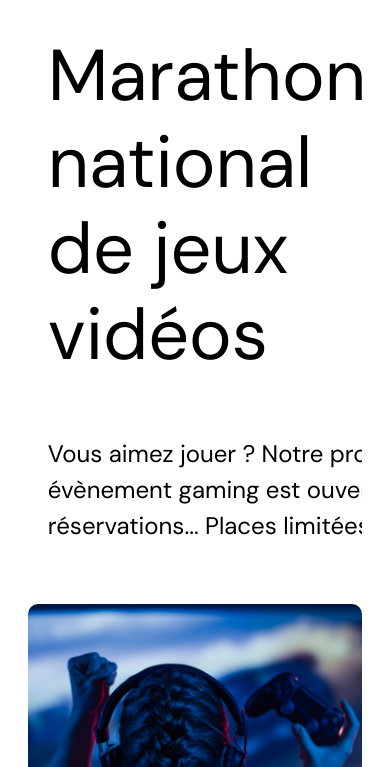
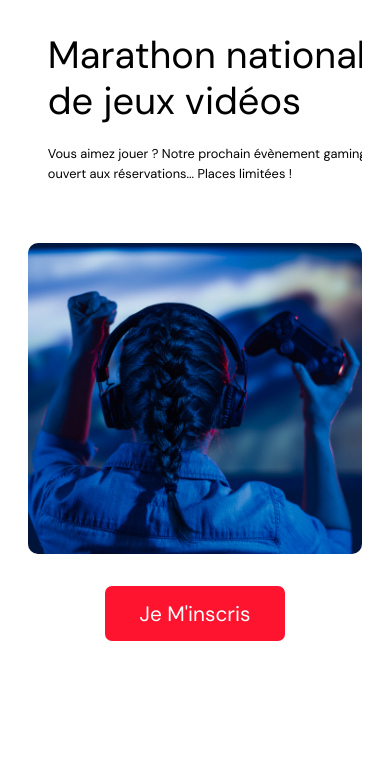
Before and after one commit to Fatoumata-art/P4GameOn, a plain HTML site: page index.html in a window 390 px wide. Shown: the part 77-844 px from the top of the page. Drawn offline with nearby package versions, Linux system fonts and the light colour scheme.

Commit message:
ajoustement CSS version mobile

```diff
--- a/modal.css
+++ b/modal.css
@@ -528,3 +528,17 @@ footer {
     opacity: 1;
   }
 }
+
+/* Nouveau breakpoint pur les "petits" écrans  */
+@media screen and (max-width:450px) {
+  .hero-headline {
+    font-size: 38px;
+    width: 85%;
+    text-align: left;
+  }
+  .hero-text {
+    width: 90%;
+    font-size: 0.8rem;
+    margin-top: 20px;
+
+}
```
